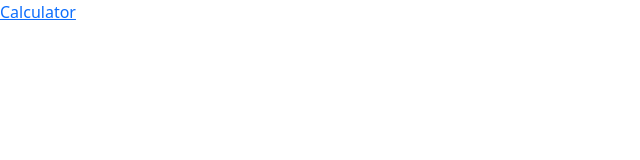
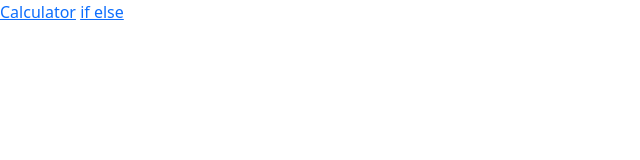
Before and after one commit to max-menshenin/task_7.1, a plain HTML site: page index.html in a window 1280 px wide. Shown: the full height of the page, 0-640 px from the left. Drawn offline with nearby package versions, Linux system fonts and the light colour scheme.

Commit message:
added if else

```diff
--- a/index.html
+++ b/index.html
@@ -13,6 +13,8 @@
 
 <body>
     <a href="https://max-menshenin.github.io/07_Number_and_string/">Calculator</a>
+    <a href="https://max-menshenin.github.io/08_if_else/">if else</a>
+
 </body>
 
 </html>
```
